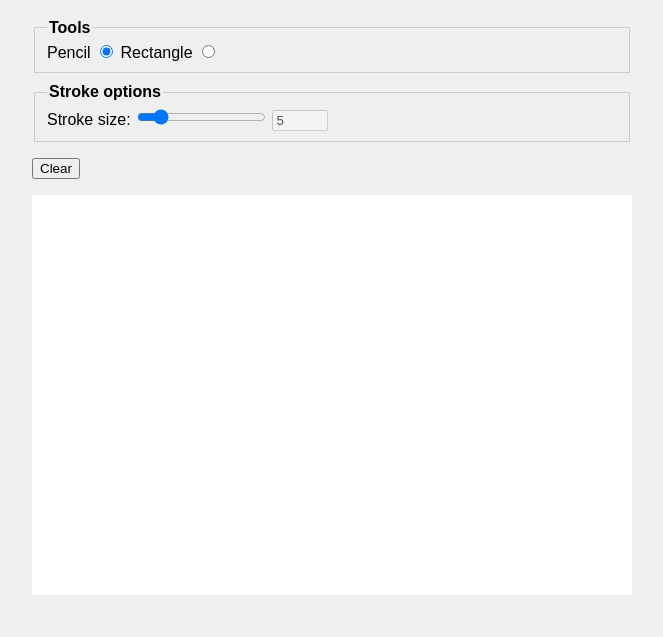
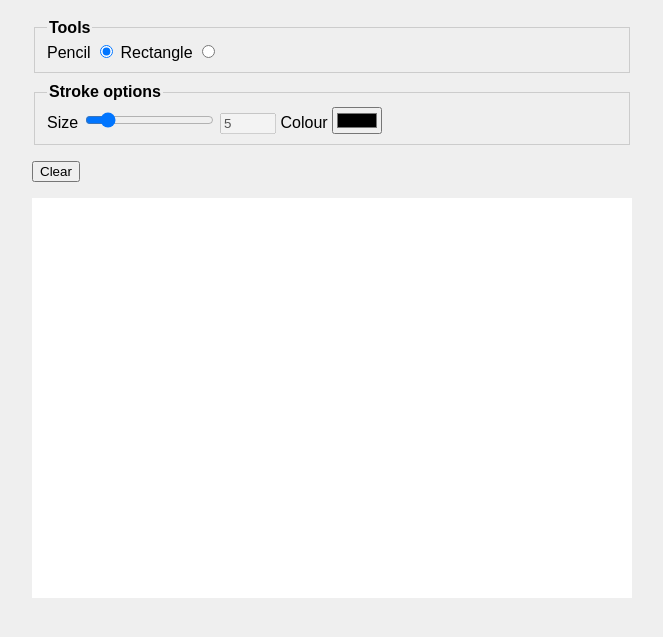
Before and after one commit to TSDenley/canvas_test_01, a plain HTML site: page index.html in a window 1280 px wide. Shown: the part 61-698 px from the top of the page, without its empty margins (308-971 px from the left). Drawn offline with Linux system fonts and the light colour scheme.

Commit message:
Stroke colour

```diff
--- a/index.html
+++ b/index.html
@@ -25,10 +25,14 @@
       <fieldset>
         <legend>Stroke options</legend>
 
-        <label>Stroke size:
+        <label>Size
           <input id="strokeSize" type="range" min="1" max="20"">
           <input id="strokeValue" type="number" min="1" max="20" disabled>
         </label>
+
+        <lebel>Colour
+          <input type="color" id="strokeColour">
+        </lebel>
       </fieldset>
     </form>
   </p>
--- a/main.js
+++ b/main.js
@@ -15,6 +15,7 @@
       selectedTool = 'pencil',
       strokeSize = getID('strokeSize'),
       strokeValue = getID('strokeValue'),
+      strokeColour = getID('strokeColour'),
       strokeMin = 1,
       strokeMax = 30;
       strokeSize.min = strokeValue.min = strokeMin;
@@ -35,6 +36,11 @@
   // Set stroke size
   strokeSize.addEventListener('change', function (e) {
     context.lineWidth = strokeValue.value = e.target.value;
+  });
+
+  // Set stroke colour
+  strokeColour.addEventListener('change', function (e) {
+    context.strokeStyle = e.target.value;
   });
 
   // Clear canvas
```
